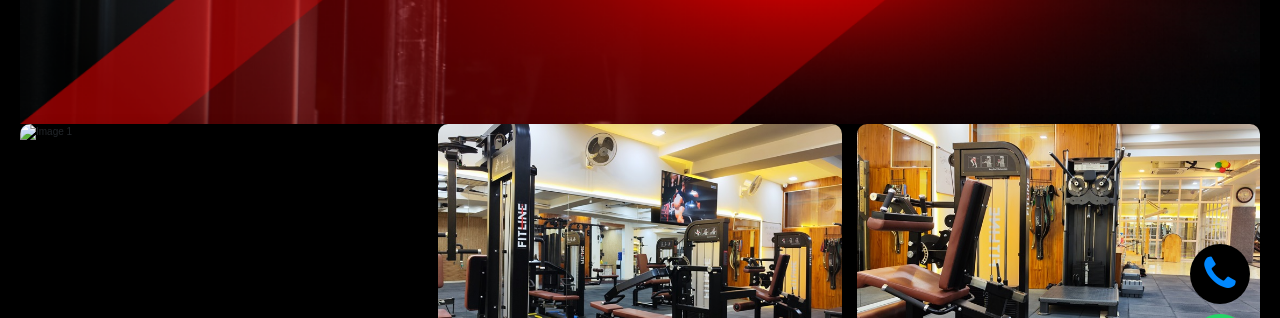
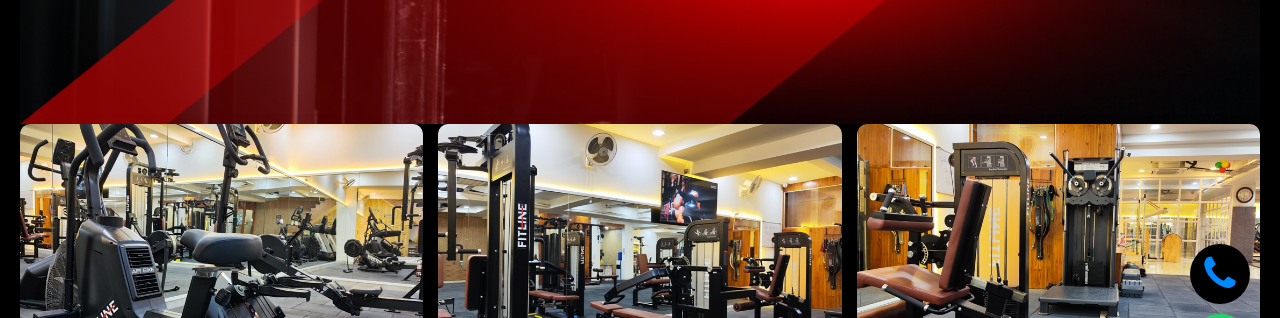
Before and after one commit to smoker07/Componentsoffitness, a plain HTML site: page gallery.html in a window 1280 px wide. Shown: the part 346-664 px from the top of the page. Drawn offline with nearby package versions, Linux system fonts and the light colour scheme.

Commit message:
modified:   .vscode/settings.json 	new file:   assets/img/hero/hero_contactus..jpg 	modified:   assets/img/hero/hero_contactus.jpg 	modified:   gallery.html

```diff
--- a/gallery.html
+++ b/gallery.html
@@ -290,7 +290,7 @@
       </style>
 
       <div class="image-grid">
-        <img src="Gallery/01.jpg" alt="Image 1">
+        <img src="assets/img/gallery/gallery1.jpg" alt="Image 1">
         <img src="assets/img/gallery/gallery2.jpg" alt="Image 2">
         <img src="assets/img/gallery/gallery3.jpg" alt="Image 3">
         <img src="assets/img/gallery/gallery4.jpg" alt="Image 4">
```
Also changed, not shown: 1 other file.
